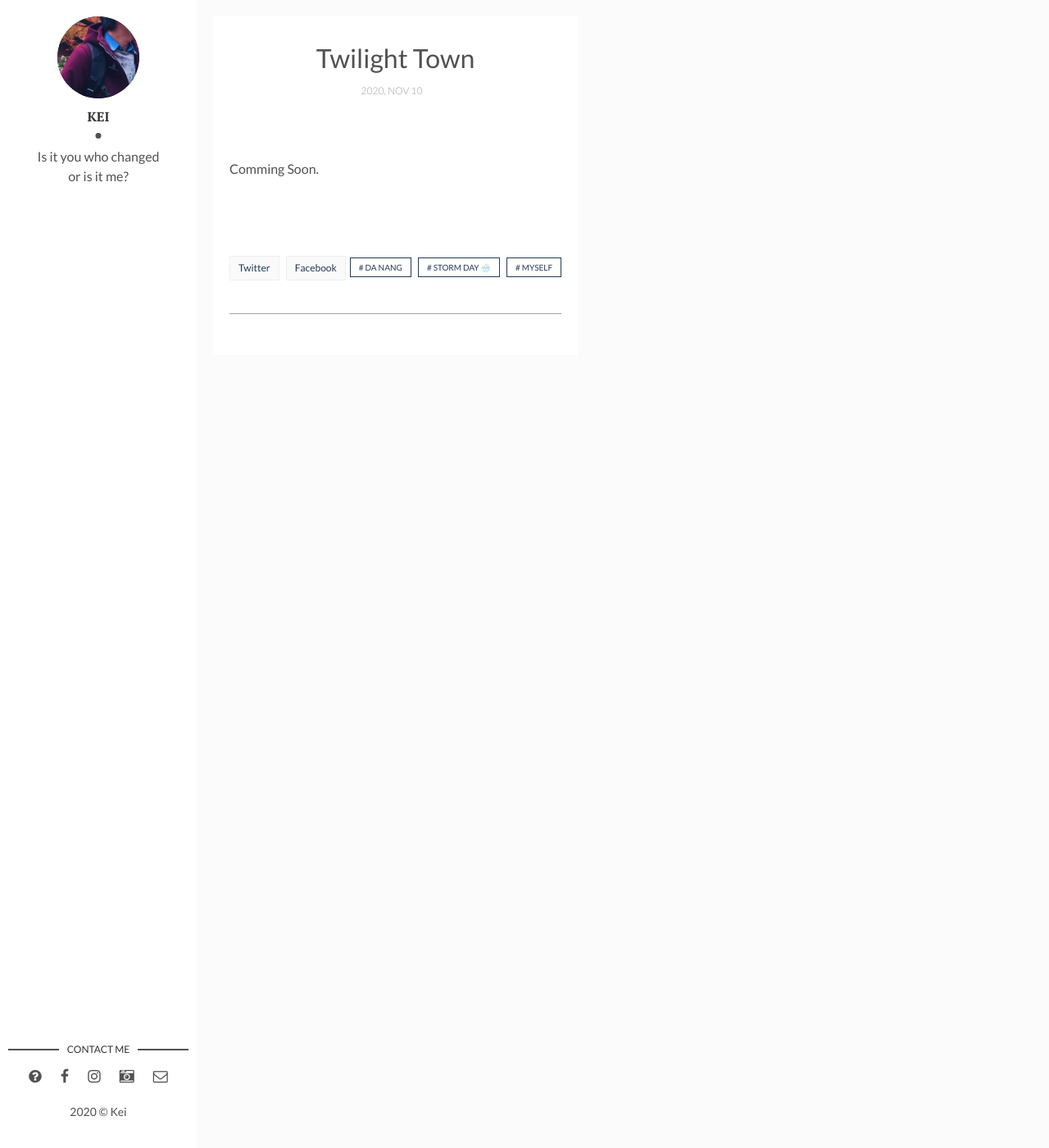
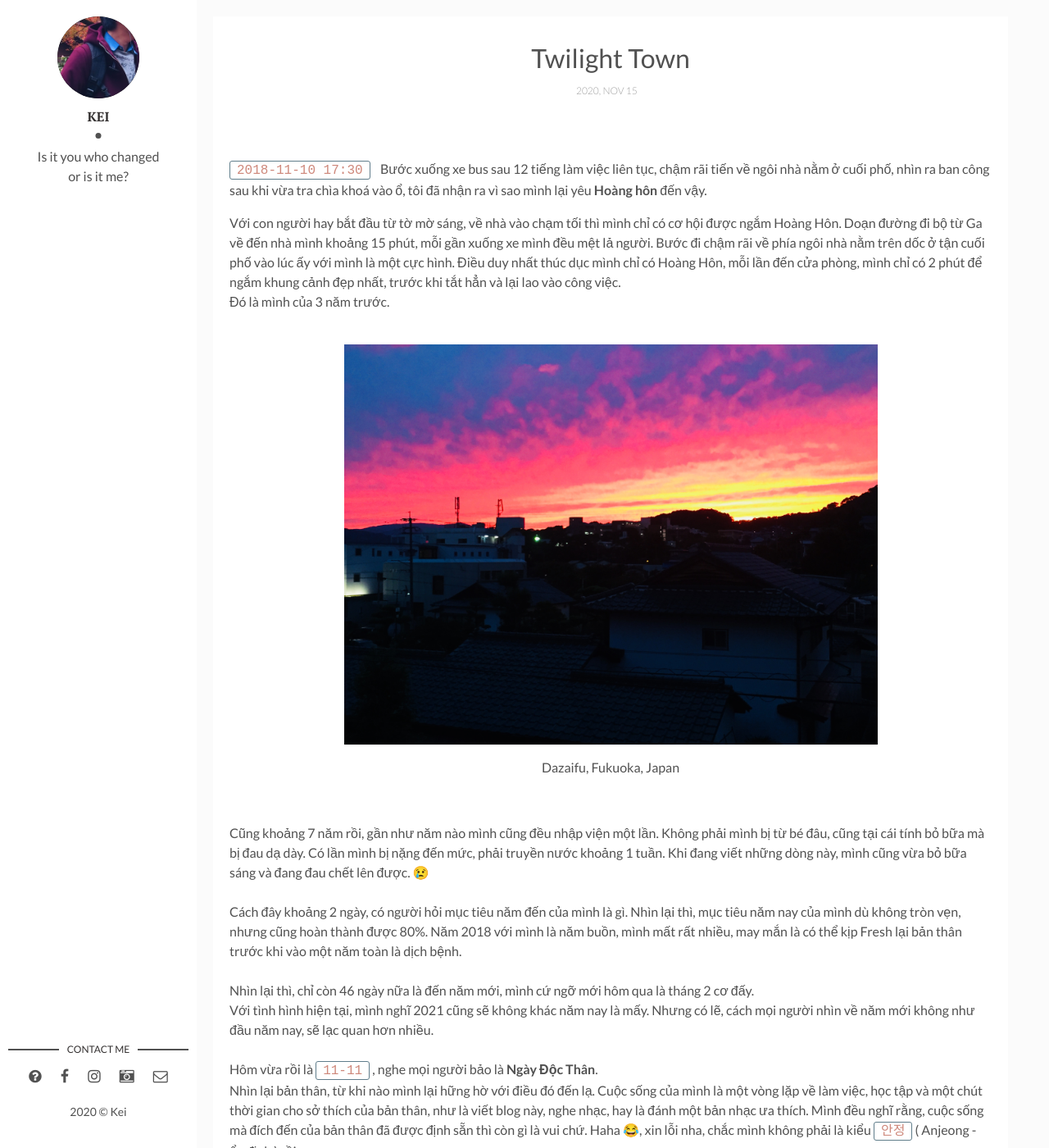
Before and after one commit to keiblog/keiblog, a Jekyll site: the page built from _posts/2020-11-11-twilight-town.markdown, in a window 1280 px wide and 1400 px high. Shown: the whole window at 82% size. Built offline with Jekyll 4.4.1, drawn with Linux system fonts in a browser that asks for light colours; some of the changed text lies outside the part shown.

Commit message:
twilight_town

```diff
--- a/_posts/2020-11-11-twilight-town.markdown
+++ b/_posts/2020-11-11-twilight-town.markdown
@@ -1,9 +1,50 @@
 ---
 layout: post
 title: Twilight Town
-date: 2020-11-10 22:31:00 +0700
+date: 2020-11-15 21:39:00 +0700
 description: Comming Soon
 img: # Add image post (optional)
-tags: [Da nang, storm day 🌧️, myself] # add tag
+tags: [Da nang, storm day ⛈️, myself] # add tag
 ---
-Comming Soon.
+`2018-11-10 17:30` &nbsp;&nbsp; Bước xuống xe bus sau 12 tiếng làm việc liên tục, chậm rãi tiến về ngôi nhà nằm ở cuối phố, nhìn ra ban công sau khi vừa tra chìa khoá vào ổ, tôi đã nhận ra vì sao mình lại yêu **Hoàng hôn** đến vậy.
+
+Với con người hay bắt đầu từ tờ mờ sáng, về nhà vào chạm tối thì mình chỉ có cơ hội được ngắm Hoàng Hôn. Doạn đường đi bộ từ Ga về đến nhà mình khoảng 15 phút, mỗi gần xuống xe mình đều mệt lả người. Bước đi chậm rãi về phía ngôi nhà nằm trên dốc ở tận cuối phố vào lúc ấy với mình là một cực hình. Điều duy nhất thúc dục mình chỉ có Hoàng Hôn, mỗi lần đến cửa phòng, mình chỉ có 2 phút để ngắm khung cảnh đẹp nhất, trước khi tắt hẳn và lại lao vào công việc.
+<br>
+Đó là mình của 3 năm trước.
+
+<br>
+![Dusk1](/assets/img/dusk-1.jpeg)
+<p class="center">
+Dazaifu, Fukuoka, Japan
+</p>
+<br>
+
+Cũng khoảng 7 năm rồi, gần như năm nào mình cũng đều nhập viện một lần. Không phải mình bị từ bé đâu, cũng tại cái tính bỏ bữa mà bị đau dạ dày. Có lần mình bị nặng đến mức, phải truyền nước khoảng 1 tuần. Khi đang viết những dòng này, mình cũng vừa bỏ bữa sáng và đang đau chết lên được. 😢
+<br>
+<br>
+Cách đây khoảng 2 ngày, có người hỏi mục tiêu năm đến của mình là gì. Nhìn lại thì, mục tiêu năm nay của mình dù không tròn vẹn, nhưng cũng hoàn thành được 80%. Năm 2018 với mình là  năm buồn, mình mất rất nhiều, may mắn là có thể kịp Fresh lại bản thân trước khi vào một năm toàn là dịch bệnh.
+<br>
+<br>
+Nhìn lại thì, chỉ còn 46 ngày nữa là đến năm mới, mình cứ ngỡ mới hôm qua là tháng 2 cơ đấy.
+<br>
+Với tình hình hiện tại, mình nghĩ 2021 cũng sẽ không khác năm nay là mấy. Nhưng có lẽ, cách mọi người nhìn về năm mới không như đầu năm nay, sẽ lạc quan hơn nhiều.
+<br>
+<br>
+Hôm vừa rồi là `11-11` , nghe mọi người bảo là **Ngày Độc Thân**.
+<br>
+Nhìn lại bản thân, từ khi nào mình lại hững hờ với điều đó đến lạ. Cuộc sống của mình là một vòng lặp về làm việc, học tập và một chút thời gian cho sở thích của bản thân, như là viết blog này, nghe nhạc, hay là đánh một bản nhạc ưa thích. Mình đều nghĩ rằng, cuộc sống mà đích đến của bản thân đã được định sẵn thì còn gì là vui chứ. Haha 😂, xin lỗi nha, chắc mình không phải là kiểu `안정` ( Anjeong - ổn định ) rồi.
+<br>
+<br>
+Mình yêu Đà Nẵng, từ con người, đến những góc phố, buổi chiều cho đến bình minh ở Phạm Văn Đồng, tất cả đều cho mình một cảm giác không tìm thấy được ở đâu cả. Dù ở đây cũng là nơi mình từng yêu một người rất nhiều, mình cũng từng rất vô tâm với 1 người. Mình của hiện tại, có lẽ cũng là kết quả của quá khứ mà thôi.
+<br>
+Ít ra, thay vì tiếp tục buồn chán trách phận thì mình cũng có thể được yêu, yêu lấy chính bản thân mình.
+<br>
+Ai biết được rằng, đến một lúc nào đó, mình phải cảm ơn/xin lỗi những con người kia, để có thể tìm thấy mảnh ghép thực sự với chính mình.
+
+![Dusk2](/assets/img/dusk-2.jpg)
+<p class="center">
+Hoi An, Quang Nam, Vietnam
+</p>
+<p class="center">
+Cảm ơn cậu, đã dạy mình biết yêu một người là như thế nào.
+</p>
--- a/assets/css/main.css
+++ b/assets/css/main.css
@@ -212,7 +212,7 @@ audio:not([controls]) {
 img {
   display: block;
   margin: auto auto;
-  width:50%; /* you can use % */
+  width: 70%; /* you can use % */
   height: auto;
 }
 
@@ -939,6 +939,10 @@ table tfoot td {
 }
 
 p.left {
+  text-align: left;
+}
+
+p.right {
   text-align: right;
 }
 
```
Also changed, not shown: assets/img/dusk-1.jpeg (added), assets/img/dusk-2.jpg (added).
